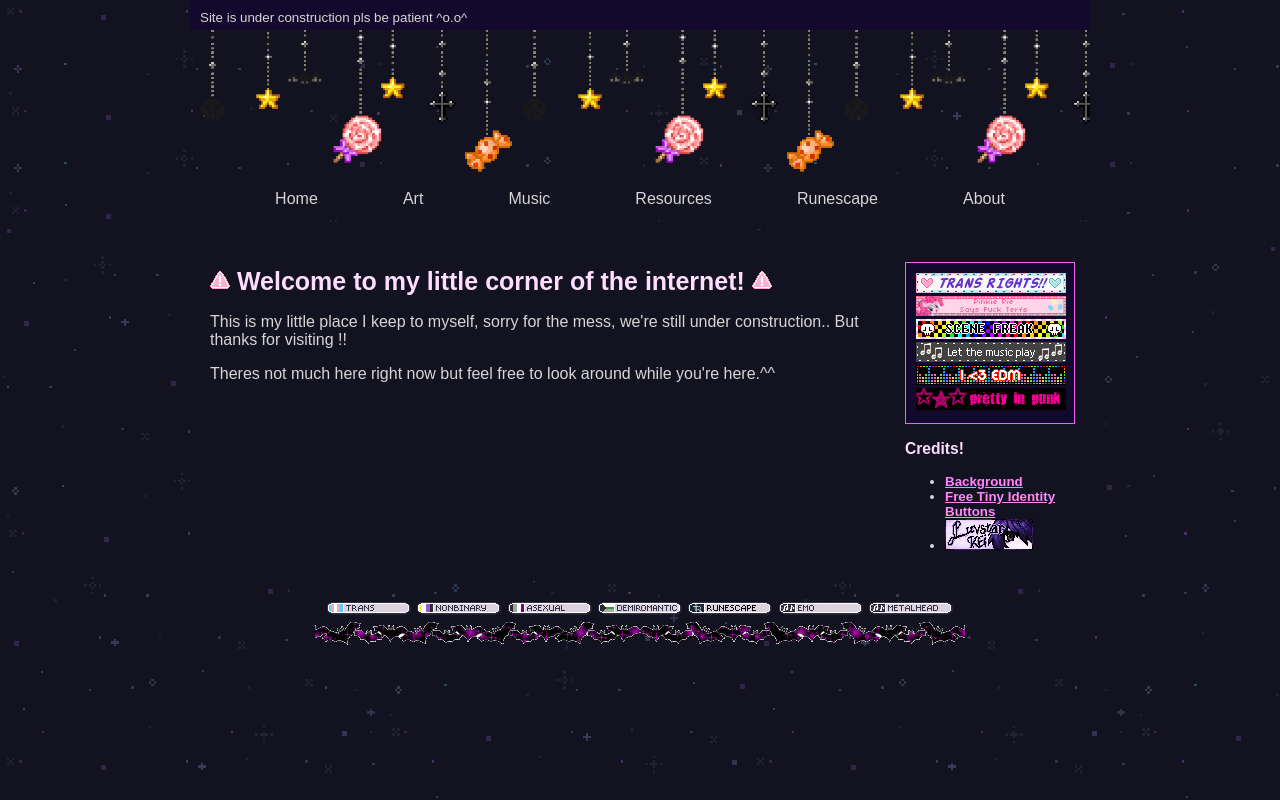
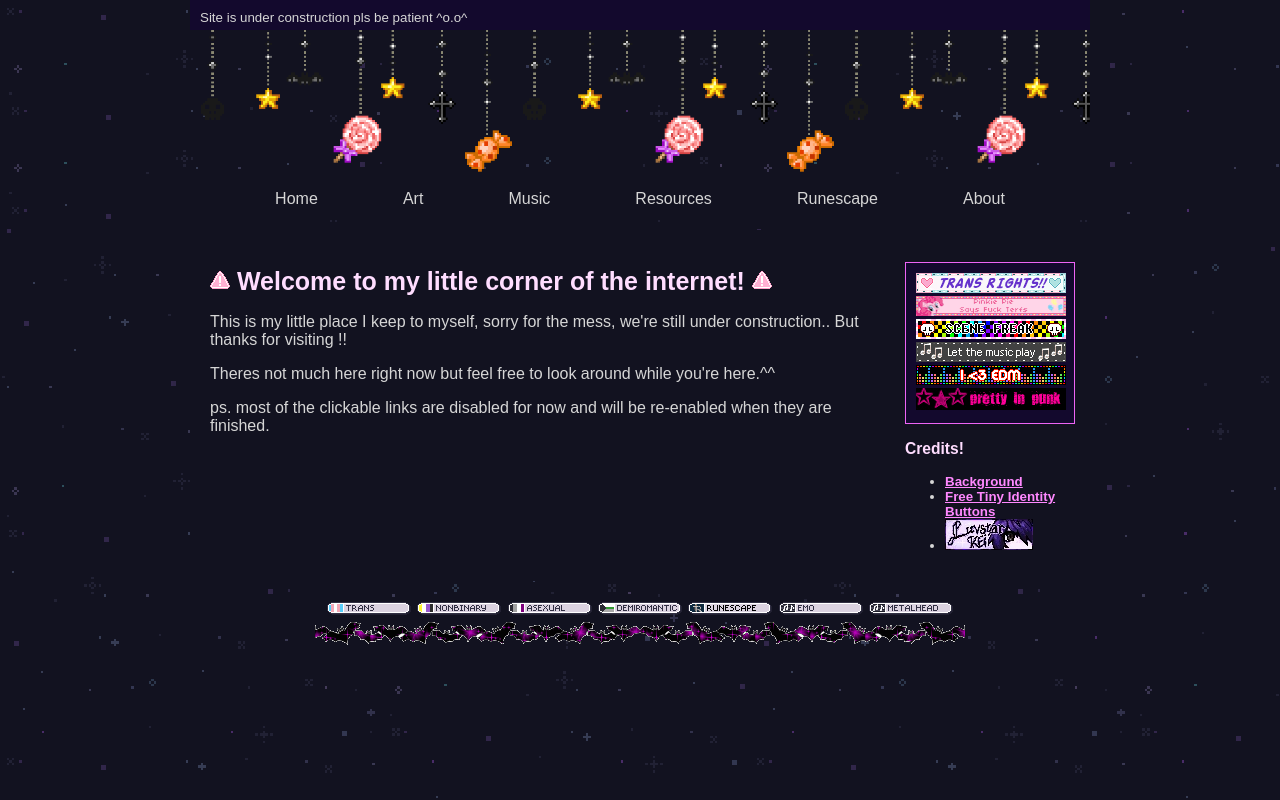
Before and after one commit to randoxs/Bluebrqw, a plain HTML site: page index.html in a window 1280 px wide. Drawn offline with Linux system fonts and the light colour scheme.

Commit message:
Comment and another line on the home page

```diff
--- a/elements.css
+++ b/elements.css
@@ -1,3 +1,4 @@
+/* AFAIK THIS CAN BE DELETED ITS FOR NEKOWEB WHICH I AM NOT ON WHY IS THIS HERE ?? */
 /*
     Don't use this file to edit your site style! Create a different CSS file for that.
     This file defines how custom elements (like sitebox) will look like.
--- a/index.html
+++ b/index.html
@@ -28,7 +28,7 @@
                     <p><strong></strong></p>
                     <p>This is my little place I keep to myself, sorry for the mess, we're still under construction.. But thanks for visiting !!</p>
                     <p>Theres not much here right now but feel free to look around while you're here.^^</p>
-                    <p></p>
+                    <p>ps. most of the clickable links are disabled for now and will be re-enabled when they are finished.</p>
                     <p></p>
                     <p></p>
                     <p></p>
```
